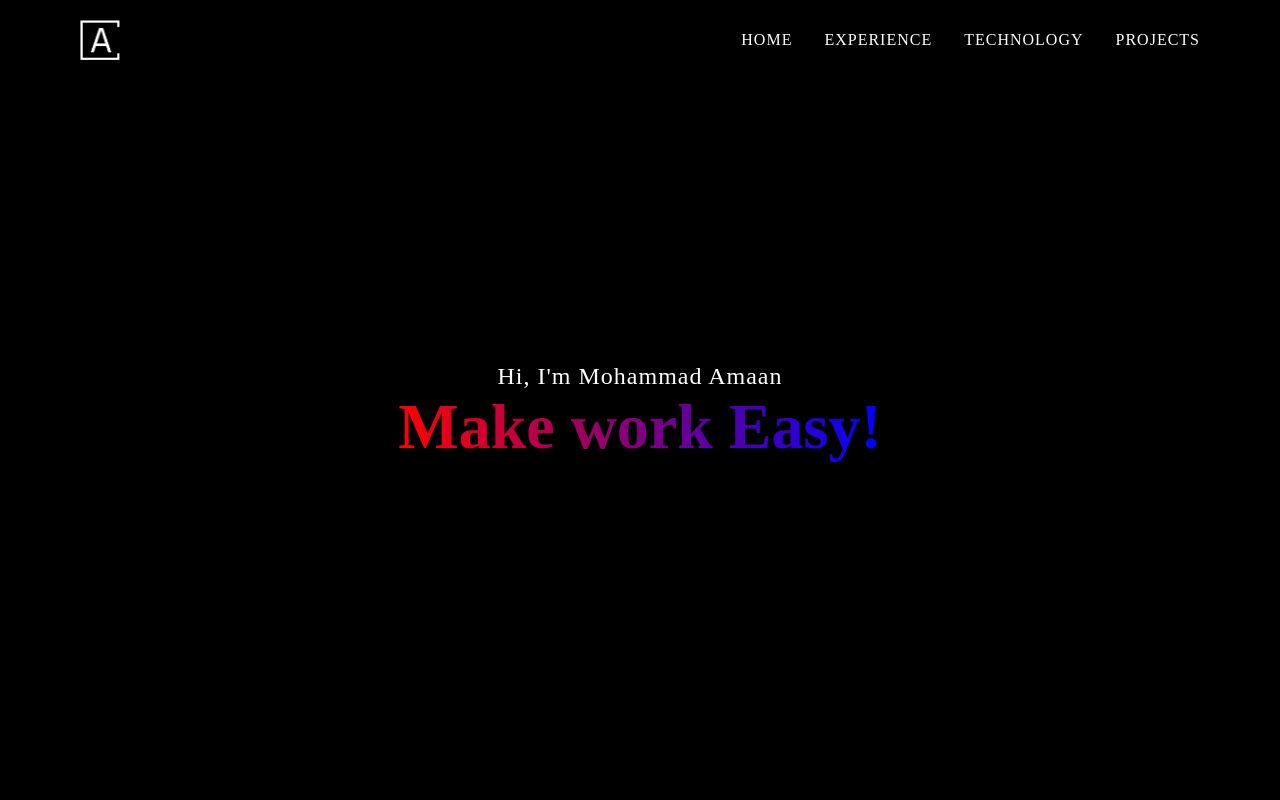
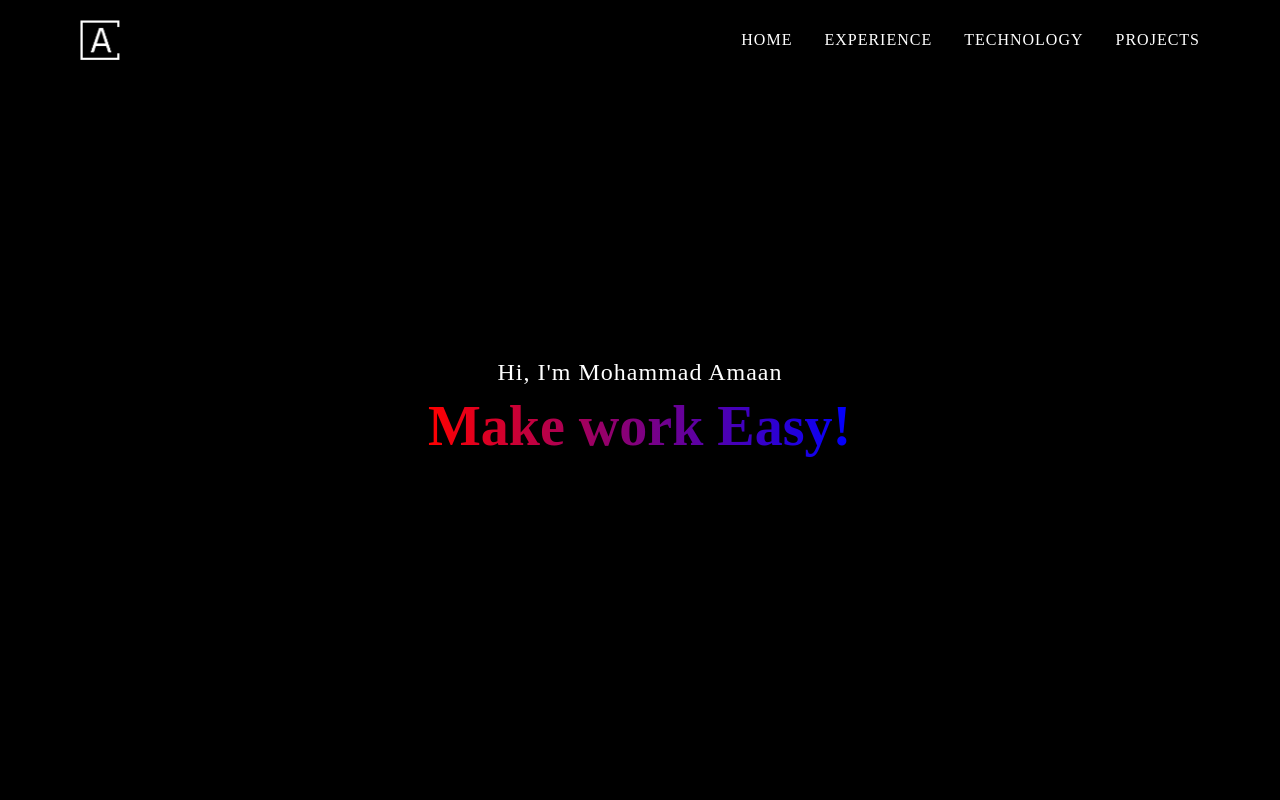
Before and after one commit to WebGrasper/my_portfolio, a Next.js app: page / in a window 1280 px wide. Shown: the top 800 px of the page. Built offline with nearby package versions, Linux system fonts and the light colour scheme; a web font is replaced by a local one.

Commit message:
Fix issue of nonexpanded-invisible project blocks in mobile view

```diff
--- a/pages/index.js
+++ b/pages/index.js
@@ -70,7 +70,7 @@ export default function Home({ data }) {
   const [expandedProject, setExpandedProject] = useState(0);
 
   const handleProjectClick = (index) => {
-    setExpandedProject((prev) => (prev === index ? null : index));
+    setExpandedProject((prev) => (prev === index ? index : index));
   }
 
   // (End) State to track the expanded project
--- a/styles/Home.module.css
+++ b/styles/Home.module.css
@@ -24,9 +24,23 @@
   /* padding: 6rem 0 1rem 0; */
 }
 
+/* (start) animation in section 1 text */
 .name {
   color: white;
   font-size: 1.5rem;
+  margin-bottom: 0.5rem;
+  opacity: 1;
+  animation: scroll-text-fadeInOut linear forwards;
+  animation-timeline: view(y);
+}
+
+@keyframes scroll-text-fadeInOut {
+  60% {
+    opacity: 1;
+  }
+  65%,100% {
+    opacity: 0;
+  }
 }
 
 .animatedText {
@@ -34,11 +48,24 @@
   background-clip: text;
   -webkit-background-clip: text;
   color: transparent;
-  font-size: 4rem;
+  font-size: 3.5rem;
   font-weight: 800;
   height: 5rem;
   letter-spacing: 0;
+  animation: scroll-text-scaleUp linear forwards;
+  animation-timeline: view(y);
 }
+
+@keyframes scroll-text-scaleUp {
+  50% {
+    transform: scale(1);
+  }
+  60%,100% {
+    transform: scale(1.2);
+  }
+}
+
+/* (end) animation in section 1 text */
 
 .section1Container1 {
   display: flex;
@@ -262,7 +289,7 @@
   transition: all 0.6s ease;
 }
 
-.section4ProjectContainer:not(.expanded) .projectDescription{
+.section4ProjectContainer:not(.expanded) .projectDescription {
   color: transparent;
 }
 
@@ -350,6 +377,16 @@
   .animatedText {
     font-size: 1.5rem;
   }
+
+  @keyframes scroll-text-scaleUp {
+    40% {
+      transform: scale(1);
+    }
+    60%,100% {
+      transform: scale(1.4);
+    }
+  }
+
   .section2Heading,
   .section3Heading,
   .section4Heading {
@@ -429,6 +466,18 @@
     width: 100%;
     filter: blur(0);
   }
+  .section4ProjectContainer:not(.expanded) {
+    background: black;
+    backdrop-filter: blur(0);
+    -webkit-backdrop-filter: blur(0);
+    border-radius: 6px;
+    border: 1px solid white;
+  }
+
+  .section4ProjectContainer.expanded .projectDescription,
+  .section4ProjectContainer:not(.expanded) .projectDescription {
+    color: white;
+  }
 
   .section5 {
     font-size: 0.5rem;
@@ -445,9 +494,31 @@
   .section5 {
     font-size: 0.5rem;
   }
+  @keyframes scroll-text-scaleUp {
+    40% {
+      transform: scale(1);
+    }
+    60%,100% {
+      transform: scale(1.25);
+    }
+  }
 }
 
 @media only screen and (max-width: 310px) {
+  .name{
+    font-size: 0.65rem;
+  }
+  .animatedText{
+    font-size: 1rem;
+  }
+  @keyframes scroll-text-scaleUp {
+    45% {
+      transform: scale(1);
+    }
+    50%,100% {
+      transform: scale(1.4);
+    }
+  }
   .section1Container2Role {
     font-size: 0.75rem;
   }
--- a/styles/globals.css
+++ b/styles/globals.css
@@ -46,6 +46,10 @@ body {
   scroll-behavior: smooth;
 }
 
+body{
+  overflow-x: hidden;
+}
+
 a {
   color: inherit;
   text-decoration: none;
```
